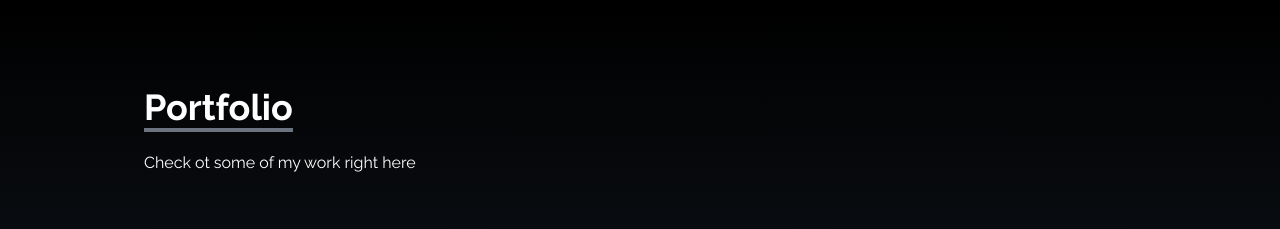
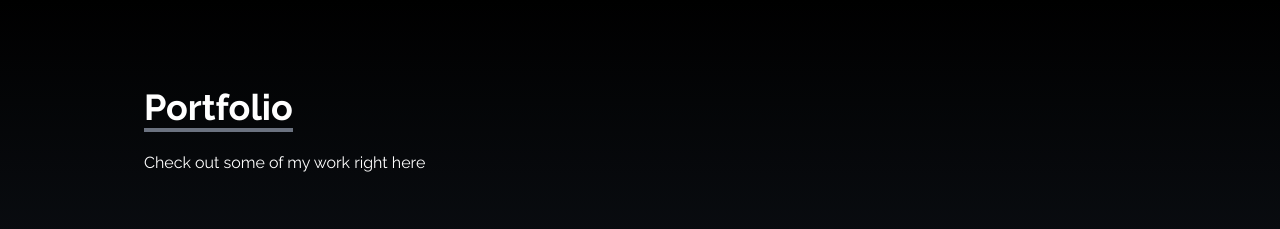
Before and after one commit to Mohammad-Ghiyasuddin/my-portfolio, a React (Create React App) app: page / in a window 1280 px wide. Shown: the part 1600-1829 px from the top of the page. Built offline with nearby package versions, Linux system fonts and the light colour scheme.

Commit message:
Update Portfolio.jsx

```diff
--- a/src/components/Portfolio.jsx
+++ b/src/components/Portfolio.jsx
@@ -54,7 +54,7 @@ const Portfolio = () => {
           justify-center w-full h-full">
             <div className="pb-8">
                 <p className="text-4xl font-bold inline border-b-4 border-gray-500">Portfolio</p>
-                <p className="py-6">Check ot some of my work right here</p>
+                <p className="py-6">Check out some of my work right here</p>
             </div>
 
             <div className="grid sm:grid-cols-2 md:grid-cols-3 gap-8 px-12 sm:px-0">
```
